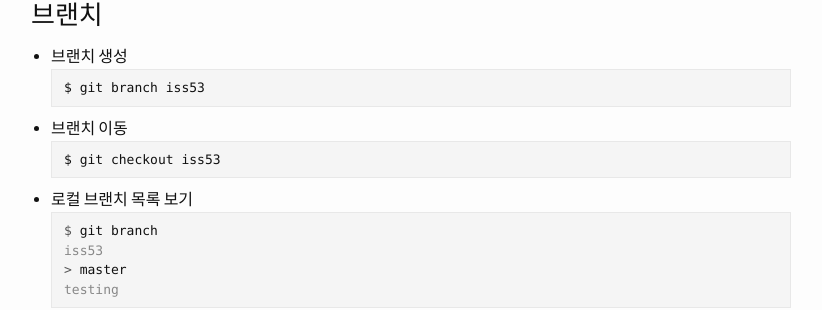
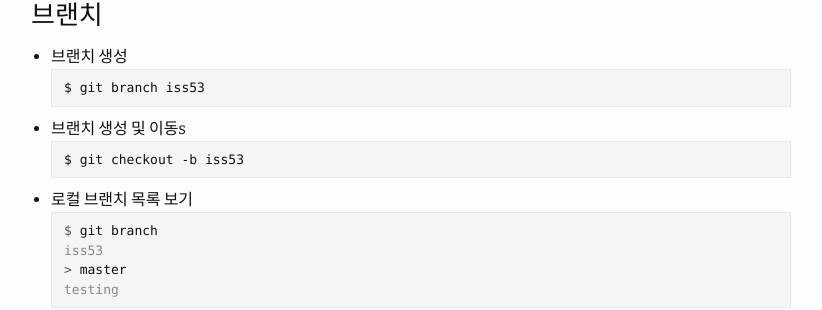
Before and after one commit to HWANGJEONGHYEON1/HWANGJEONGHYEON1.github.io, a Jekyll site: the page built from _posts/2021-04-12-git-command.md, in a window 1280 px wide and 900 px high. Shown: the part 161-471 px from the top of the window, without its empty margins (229-1051 px from the left). Built offline with Jekyll 4.4.1, drawn with Linux system fonts in a browser that asks for light colours; comment, search, counter and statistics services are not loaded.

Commit message:
[refactor] git 관련 문서 수정

````diff
--- a/_posts/2021-04-12-git-command.md
+++ b/_posts/2021-04-12-git-command.md
@@ -10,9 +10,9 @@ tags: [git, command]
 ```
 $ git branch iss53
 ```
-* 브랜치 이동
+* 브랜치 생성 및 이동s
 ```
-$ git checkout iss53
+$ git checkout -b iss53
 ```
 * 로컬 브랜치 목록 보기
 ```console
````
